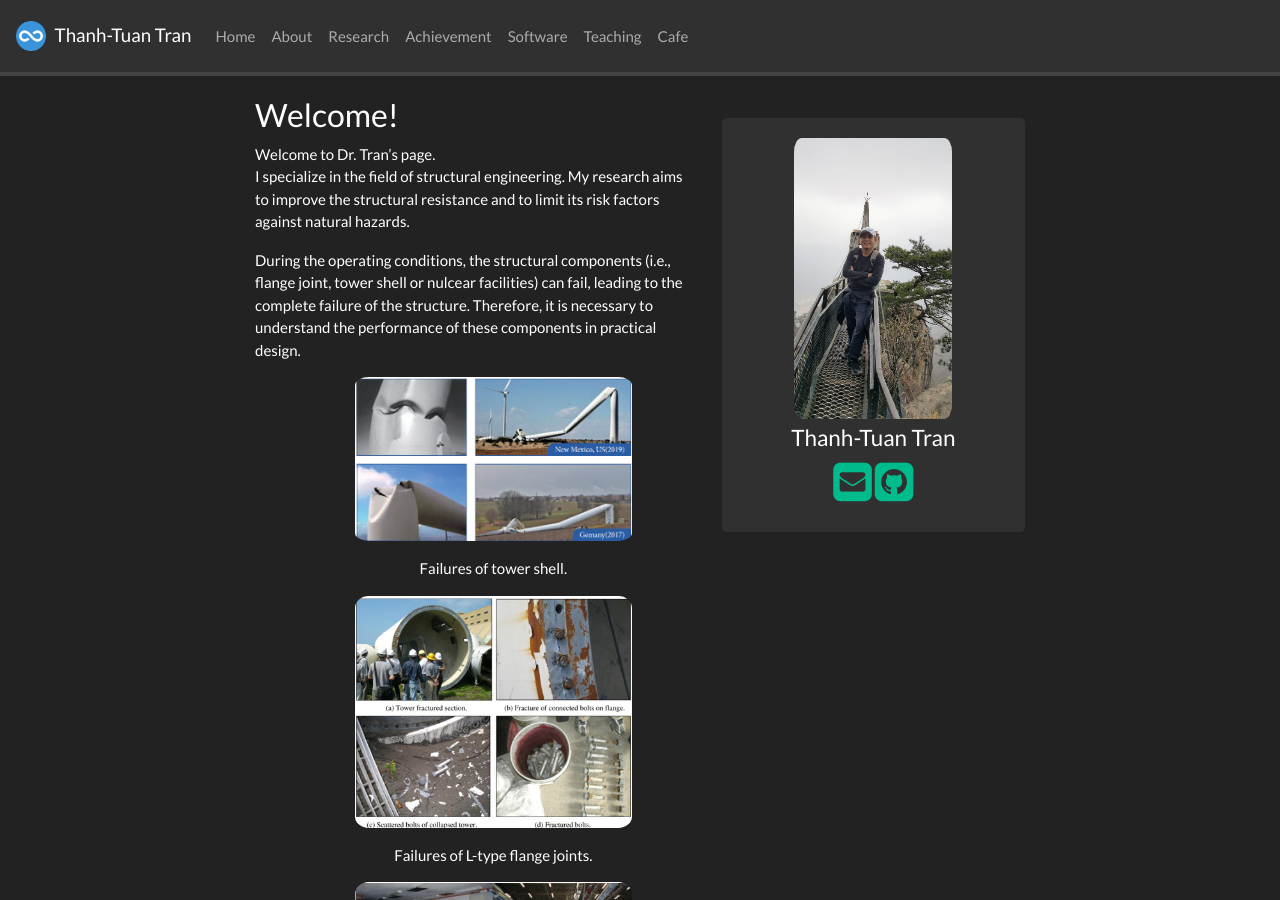
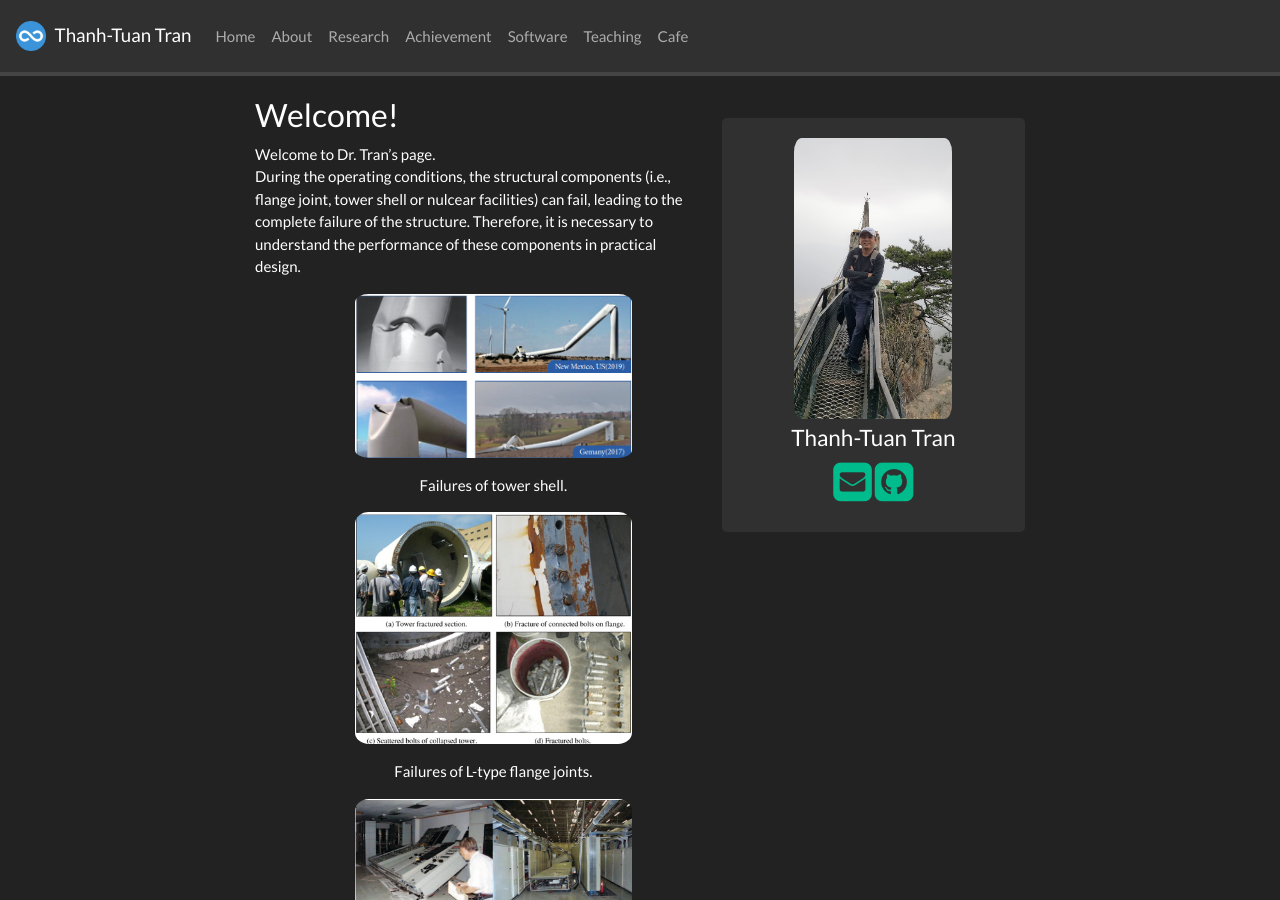
Before and after one commit to 3tbk/3tbk, a Jekyll site: the page built from _pages/home.md, in a window 1280 px wide and 900 px high. Built offline with Jekyll 4.4.1, drawn with Linux system fonts in a browser that asks for light colours; nearby versions of some CDN libraries; a style sheet for code colours, icons or effects is not loaded.

Commit message:
Update home.md

```diff
--- a/_pages/home.md
+++ b/_pages/home.md
@@ -8,8 +8,6 @@ permalink: /
 ### Welcome!
 
 Welcome to Dr. Tran's page. <br/>
-I specialize in the field of structural engineering. My research aims to improve the structural resistance and to limit its risk factors against natural hazards. <br/>
-
 During the operating conditions, the structural components (i.e., flange joint, tower shell or nulcear facilities) can fail, leading to the complete failure of the structure. Therefore, it is necessary to understand the performance of these components in practical design. <br/>
 
 <div class="container">
```
